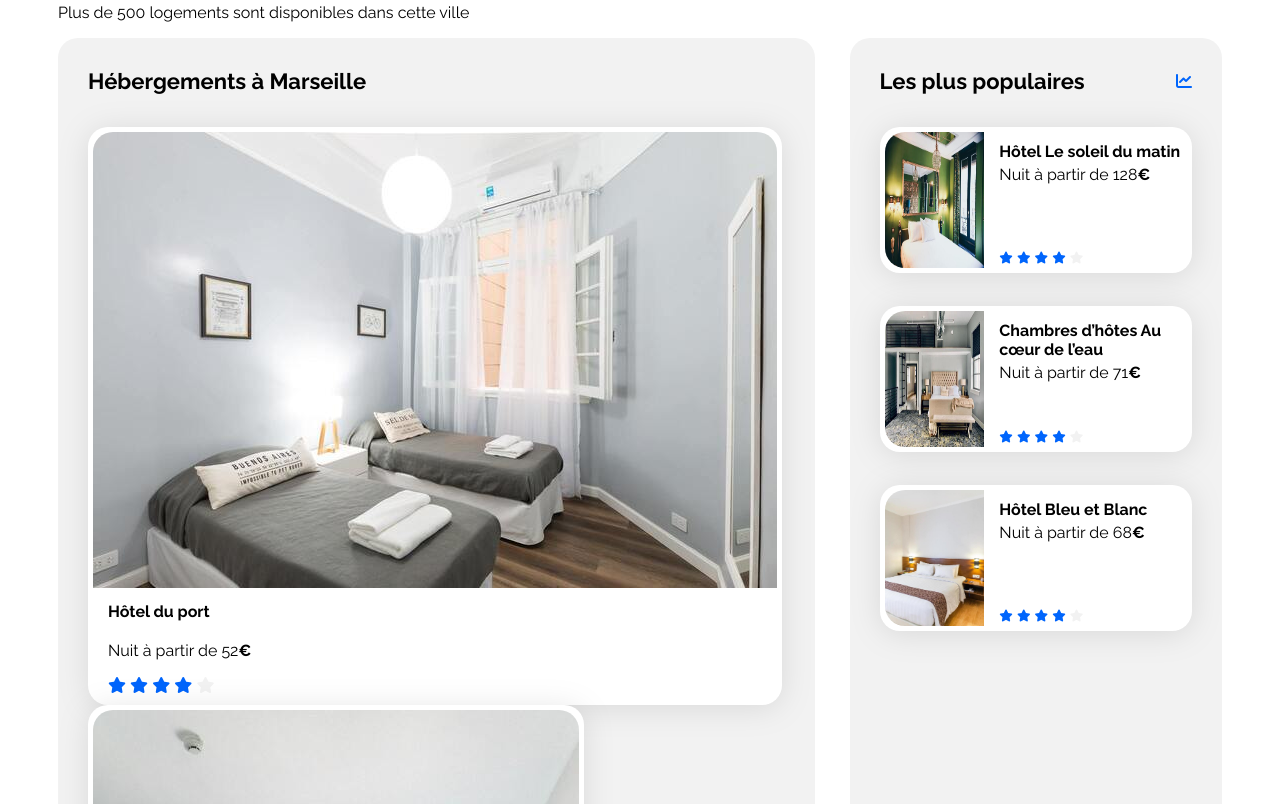
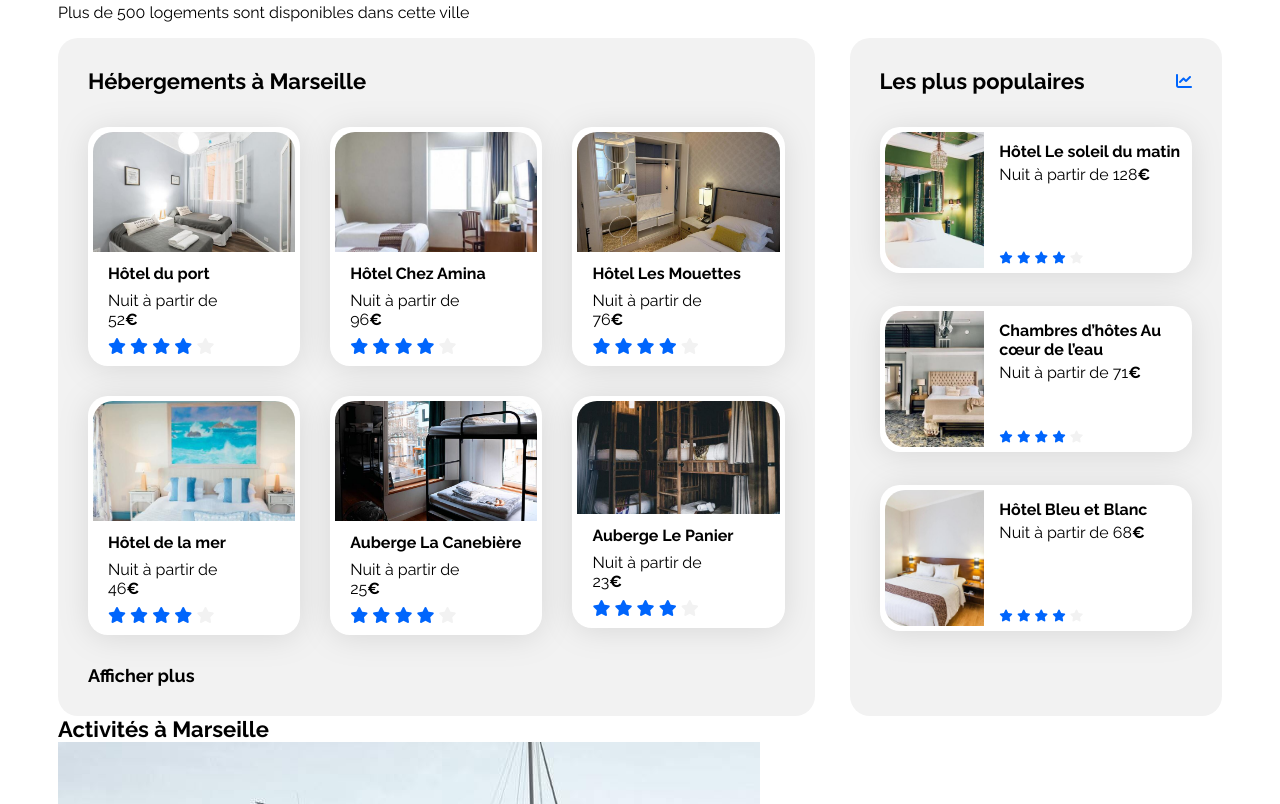
Before and after one commit to NatachaLefevre/Booki-site-d-agence-de-voyages, a plain HTML site: page booki-starter-code-master/index.html in a window 1280 px wide. Shown: the part 376-1180 px from the top of the page. Drawn offline with Linux system fonts and the light colour scheme.

Commit message:
code css de a partie hébergements

```diff
--- a/booki-starter-code-master/css/style.css
+++ b/booki-starter-code-master/css/style.css
@@ -77,22 +77,29 @@ a {
 }
 
 .hebergements-cards {
-    display: flex;
-    flex-wrap: wrap;
+    /* width: 33%; */
+    display: grid;
+    /* flex-wrap: wrap; */
+    grid-template-columns: repeat(3, 1fr); /* Grid permet d'avoir un alignement plus rapide que flex */
+    grid-gap: 30px;
     margin-top: 33px;
-    margin-bottom: 15px;
 }
-/* Trouver comment avoir les articles alignés correctement, et responsive */
 
 .hebergements-cards img {
     width: 100%;
+    max-height: 120px;
     border-top-left-radius: 20px;
     border-top-right-radius: 20px;
+    object-fit: cover; /* Object : Pour que les photos apparaissent non écrasées */
+    object-position: center;
 }
 
 .hebergements-cards .card-title {
-    margin-top: 10px;
-    margin-bottom: 4px;
+    margin: 0;
+    margin-top: 8px;
+    white-space: nowrap;
+
+    /* margin-bottom: 4px; */
 }
 
 .hebergements-cards .card-rating {
@@ -106,6 +113,16 @@ a {
     flex-direction: column;
     justify-content: space-between;
     box-sizing: border-box;
+}
+
+.hebergements-cards .card-subtitle {
+    margin: 8px 0;
+}
+
+.show-more {
+    margin: 0;
+    margin-top: auto;
+    font-size: 18px;
 }
 
 /****** Populaires ***********/
@@ -129,6 +146,8 @@ a {
     height: 136px;
     border-top-left-radius: 20px;
     border-bottom-left-radius: 20px;
+    object-fit: cover;
+    object-position: center;
 }
 
 .populaires-cards .card-content {
--- a/booki-starter-code-master/index.html
+++ b/booki-starter-code-master/index.html
@@ -71,15 +71,18 @@
             <div class="hebergements-and-populaires">
 
                 <section class="hebergements" id="hebergements">
+
                     <h2 class="section-title">Hébergements à Marseille</h2>
 
                     <div class="hebergements-cards">
+
+                        <a href="#">
                             <article class="card">
                                 <img src="./images/hebergements/fred-kleber.jpg"
                                     alt="Image de la chambre d'hôtel montrant un lit">
                                 <div class="card-content">
                                     <h3 class="card-title">Hôtel du port</h3>
-                        <p>Nuit à partir de 52<span class="euro">€</span></p>
+                                    <p class="card-subtitle">Nuit à partir de 52<span class="euro">€</span></p>
                                     <div class="card-rating">
                                         <i class="fa-solid fa-star"></i>
                                         <i class="fa-solid fa-star"></i>
@@ -89,13 +92,15 @@
                                     </div>
                                 </div>
                             </article>
+                        </a>
 
+                        <a href="#">
                             <article class="card">
                                 <img src="./images/hebergements/febrian-zakaria.jpg"
                                     alt="Image de la chambre d'hôtel montrant un lit">
                                 <div class="card-content">
                                     <h3 class="card-title">Hôtel Chez Amina</h3>
-                        <p>Nuit à partir de 96<span class="euro">€</span></p>
+                                    <p class="card-subtitle">Nuit à partir de 96<span class="euro">€</span></p>
                                     <div class="card-rating">
                                         <i class="fa-solid fa-star"></i>
                                         <i class="fa-solid fa-star"></i>
@@ -105,27 +110,15 @@
                                     </div>
                                 </div>
                             </article>
+                        </a>
 
+                        <a href="#">
                             <article class="card">
                                 <img src="./images/hebergements/reisetopia.jpg"
                                     alt="Image de la chambre d'hôtel montrant un lit">
+                                <div class="card-content">
                                     <h3 class="card-title">Hôtel Les Mouettes</h3>
-                        <p>Nuit à partir de 76<span class="euro">€</span></p>
-                        <div class="card-rating">
-                            <i class="fa-solid fa-star"></i>
-                            <i class="fa-solid fa-star"></i>
-                            <i class="fa-solid fa-star"></i>
-                            <i class="fa-solid fa-star"></i>
-                            <i class="fa-solid fa-star neutral-star"></i>
-                        </div>
-                    </article>
-
-                    <article class="card">
-                        <img src="./images/hebergements/annie-spratt.jpg"
-                            alt="Image de la chambre d'hôtel montrant un lit">
-                            <div class="card-content">
-                        <h3 class="card-title">Hôtel de la mer</h3>
-                        <p>Nuit à partir de 46<span class="euro">€</span></p>
+                                    <p class="card-subtitle">Nuit à partir de 76<span class="euro">€</span></p>
                                     <div class="card-rating">
                                         <i class="fa-solid fa-star"></i>
                                         <i class="fa-solid fa-star"></i>
@@ -135,13 +128,15 @@
                                     </div>
                                 </div>
                             </article>
+                        </a>
 
+                        <a href="#">
                             <article class="card">
-                        <img src="./images/hebergements/marcus-loke.jpg"
+                                <img src="./images/hebergements/annie-spratt.jpg"
                                     alt="Image de la chambre d'hôtel montrant un lit">
                                 <div class="card-content">
-                        <h3 class="card-title">Auberge La Canebière</h3>
-                        <p>Nuit à partir de 25<span class="euro">€</span></p>
+                                    <h3 class="card-title">Hôtel de la mer</h3>
+                                    <p class="card-subtitle">Nuit à partir de 46<span class="euro">€</span></p>
                                     <div class="card-rating">
                                         <i class="fa-solid fa-star"></i>
                                         <i class="fa-solid fa-star"></i>
@@ -151,13 +146,15 @@
                                     </div>
                                 </div>
                             </article>
+                        </a>
 
+                        <a href="#">
                             <article class="card">
-                        <img src="./images/hebergements/nicate-lee.jpg"
+                                <img src="./images/hebergements/marcus-loke.jpg"
                                     alt="Image de la chambre d'hôtel montrant un lit">
                                 <div class="card-content">
-                        <h3 class="card-title">Auberge Le Panier</h3>
-                        <p>Nuit à partir de 23<span class="euro">€</span></p>
+                                    <h3 class="card-title">Auberge La Canebière</h3>
+                                    <p class="card-subtitle">Nuit à partir de 25<span class="euro">€</span></p>
                                     <div class="card-rating">
                                         <i class="fa-solid fa-star"></i>
                                         <i class="fa-solid fa-star"></i>
@@ -165,9 +162,29 @@
                                         <i class="fa-solid fa-star"></i>
                                         <i class="fa-solid fa-star neutral-star"></i>
                                     </div>
+                                </div>
+                            </article>
+                        </a>
 
-                        <h2>Afficher plus</h2>
+                        <a href="#">
+                            <article class="card">
+                                <img src="./images/hebergements/nicate-lee.jpg"
+                                    alt="Image de la chambre d'hôtel montrant un lit">
+                                <div class="card-content">
+                                    <h3 class="card-title">Auberge Le Panier</h3>
+                                    <p class="card-subtitle">Nuit à partir de 23<span class="euro">€</span></p>
+                                    <div class="card-rating">
+                                        <i class="fa-solid fa-star"></i>
+                                        <i class="fa-solid fa-star"></i>
+                                        <i class="fa-solid fa-star"></i>
+                                        <i class="fa-solid fa-star"></i>
+                                        <i class="fa-solid fa-star neutral-star"></i>
+                                    </div>
                             </article>
+                        </a>
+
+                        <h2 class="show-more">Afficher plus</h2>
+
                     </div>
 
                 </section>
@@ -198,6 +215,7 @@
                                 </div>
                             </article>
                         </a>
+
                         <a href="#">
                             <article class="card">
                                 <img src="./images/hebergements/aw-creative.jpg"
@@ -217,6 +235,7 @@
                                 </div>
                             </article>
                         </a>
+
                         <a href="#">
                             <article class="card">
                                 <img src="./images/hebergements/febrian-zakaria2.jpg"
```
Lines whose indentation alone changed are shown as unchanged.
